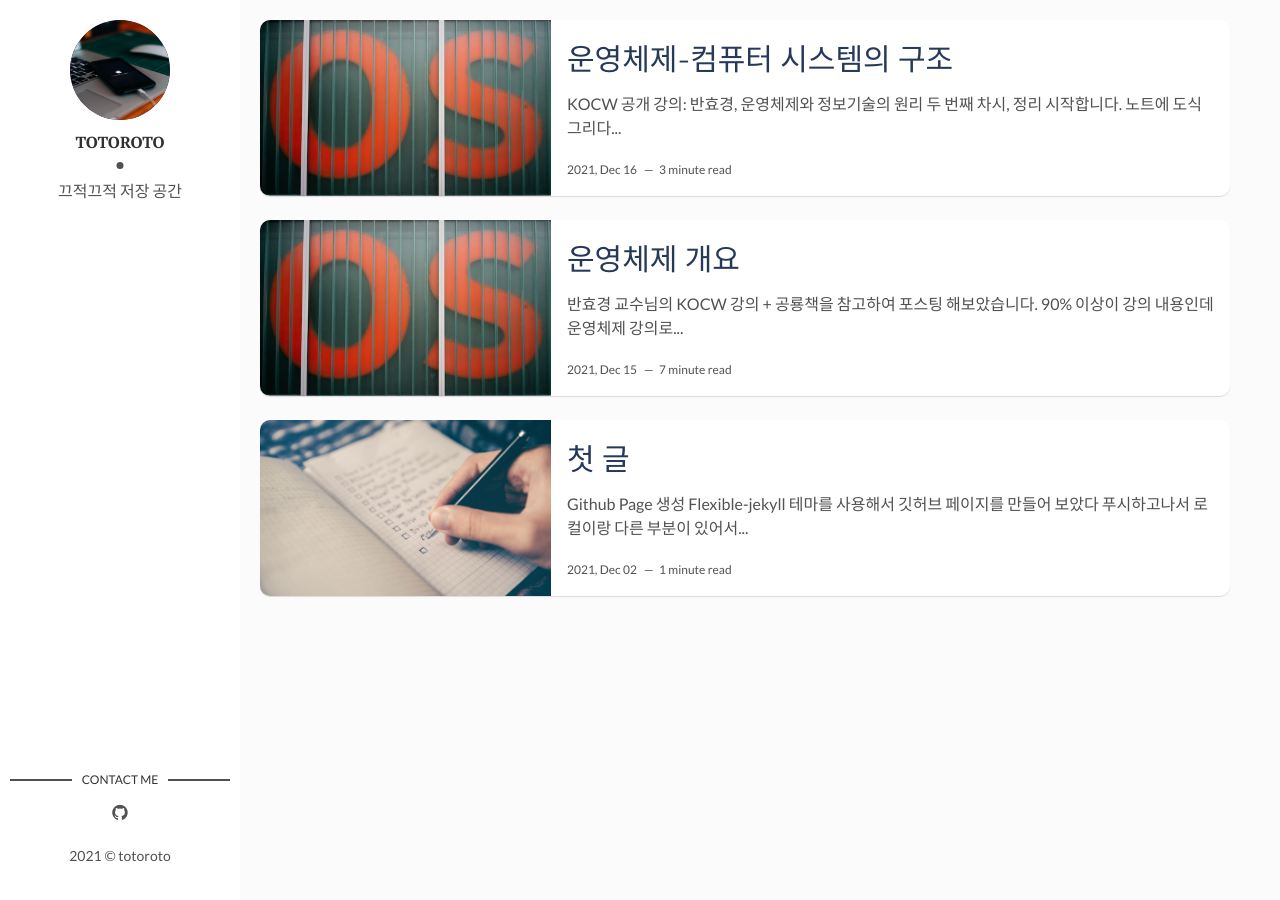
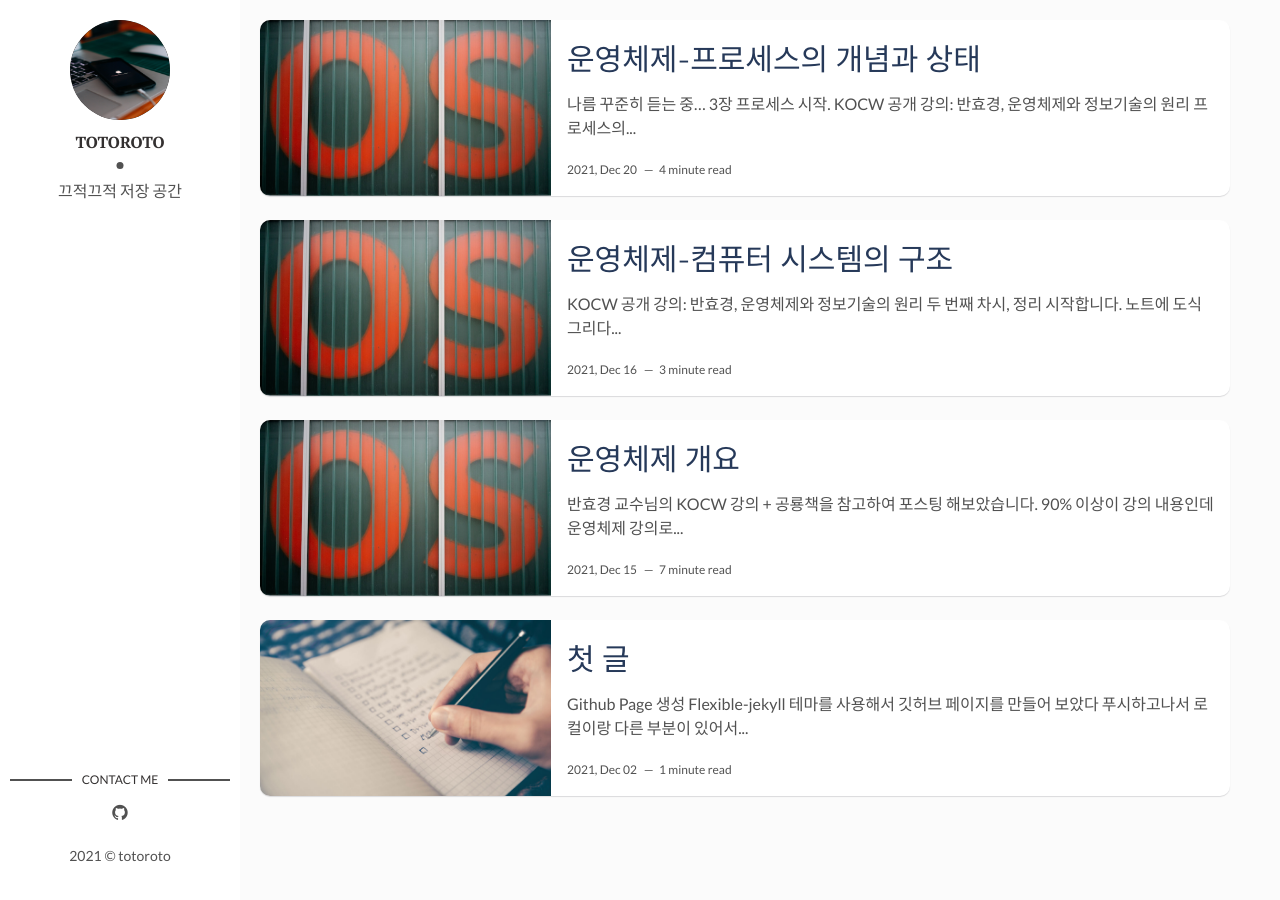
Before and after one commit to totoroto/totoroto.github.io, a Jekyll site: the page built from index.html, in a window 1280 px wide. Built offline with Jekyll 4.4.1, drawn with Linux system fonts in a browser that asks for light colours; the list of posts is cut into pages by our own code; part of the change alters nothing that is shown.

Commit message:
프로세스 관리 포스팅 추가

```diff
--- a/_config.yml
+++ b/_config.yml
@@ -8,7 +8,7 @@ site-twitter: #if your site has a twitter account, enter it here
 
 # Author Settings
 author: totoroto # add your name
-author-img: david-freeman.jpg # add your photo
+author-img: totoroto.jpg # add your photo
 about-author: 끄적끄적 저장 공간 # add description
 social-twitter: # add your Twitter handle
 social-facebook: # add your Facebook handle
--- /dev/null
+++ b/_posts/2021-12-21-OS_process.md
@@ -0,0 +1,204 @@
+---
+layout: post
+title: 운영체제-프로세스의 개념과 상태
+date: 2021-12-21 00:00:00 +0300
+description: You’ll find this post in your `_posts` directory. Go ahead and edit it and re-build the site to see your changes. # Add post description (optional)
+img: OS_title.jpg # Add image post (optional)
+tags: [OS] # add tag
+---
+
+나름 꾸준히 듣는 중...
+3장 프로세스 시작.
+[KOCW 공개 강의: 반효경, 운영체제와 정보기술의 원리](http://www.kocw.net/home/cview.do?cid=4b9cd4c7178db077)
+
+---
+
+## 프로세스의 개념
+
+- 프로세스 : 실행 중인 프로그램.
+
+- 프로세스의 문맥(context) : 프로세스가 현재 상태를 나타내는 정보
+
+    - CPU 수행 상태를 나타내는 하드웨어 문맥  // *CPU에서 어디까지 수행했는가*
+        - 프로그램 카운터, 각종 레지스터
+    - 프로세스의 주소 공간
+        - code, data, stack
+    - 프로세스 관련 커널 자료 구조
+        - PCB(Process Control Block), Kernel stack
+
+## 프로세스의 상태
+
+![KakaoTalk_Photo_2021-12-15-11-41-04.jpeg]({{site.baseurl}}/assets/img/OS/KakaoTalk_Photo_2021-12-15-11-41-04.jpeg){: width="600" height="300"}
+
+- 프로세스는 상태(state)가 변경되며 수행됩니다.
+    - Running
+        CPU를 잡고 instruction을 수행 중인 상태
+    - Ready
+        CPU를 기다리는 상태(메모리 등 다른 조건을 모두 만족 하고)
+
+    - Blocked(wait, sleep)
+        CPU를 주어도 당장 instruction을 수행할 수 없는 상태
+        프로세스 자신이 요청한 이벤트(ex. I/O)가 즉시 만족되지 않아 이를 기다리는 상태
+            ex. 디스크에서 file을 읽어와야 하는 경우
+
+    - New : 프로세스가 생성 중인 상태
+
+    - Terminated : 수행(execution)이 끝난 상태
+
+### 프로세스 상태도
+
+![https://z-images.s3.amazonaws.com/thumb/d/d5/Process-state.jpg/600px-Process-state.jpg](https://z-images.s3.amazonaws.com/thumb/d/d5/Process-state.jpg/600px-Process-state.jpg)
+
+*interrupt : 타이머 인터럽트*
+
+---
+
+## PCB(Process Control Block)
+
+- 운영체제가 각 프로세스를 관리하기 위해 프로세스 당 유지하는 정보
+
+- 커널의 주소공간에 저장됨
+- 구성 요소
+    1. OS가 관리 상 사용하는 정보
+        - Process state, Process ID
+        - scheduling information, priority
+    2. CPU 수행 관련 하드웨어 값
+        - Program counter, registers
+    3. 메모리 관련
+        - Code, Data, Stack의 위치 정보
+    4. 파일 관련
+        - Open file descriptors *// 프로세스가 오픈해서 쓰고있는 파일이 어떤 것이 있는지*
+
+### 문맥 교환(Context Switch)
+
+- CPU를 한 프로세스에서 다른 프로세스로 넘겨주는 과정.
+
+- CPU가 다른 프로세스에게 넘어갈 때 운영체제는 다음을 수행합니다.
+    - CPU를 내어주는 프로세스의 상태를 그 프로세스의 PCB에 저장
+        → 나중에 CPU를 얻었을 때 그 다음 위치부터 실행하기 위해서
+
+    - CPU를 새롭게 얻는 프로세스의 상태를 PCB에서 읽어옴
+
+- System call이나 Interrupt 발생 시 반드시 context switch가 일어나는 것은 아닙니다.
+    - 예시
+
+        1. 사용자 프로세스A → 시스템콜 or ISR 함수 → 사용자 프로세스A
+            - user mode → kernel mode → user mode *(문맥 교환 없이 user mode 복귀)*
+
+        2. 사용자 프로세스A → 타이머 인터럽트 or I/O요청 시스템콜 → 사용자 프로세스 B
+            - user mode → kernel mode → user mode *(문맥 교환 일어남)*
+
+        → 1 의 경우에도 CPU 수행 정보 등 context의 일부를 PCB에 save를 해야하지만
+        문맥 교환을 하는 2 의 경우 캐시 메모리를 지워야 하므로 오버헤드가 훨씬 큽니다.
+
+
+### 프로세스를 스케줄링 하기 위한 큐
+
+- Job queue : 현재 시스템 내에 있는 모든 프로세스의 집합
+
+- Ready queue : 현재 메모리 내에 있으면서 CPU를 잡아서 실행되기를 기다리는 프로세스의 집합
+
+- Device queue : I/O device의 처리를 기다리는 프로세스의 집합
+
+    → 프로세스들은 각 큐를 오가며 수행됩니다.
+
+(참고) 각 큐의 header에 PCB들이 링크드 리스트의 형태로 연결되어 있습니다.
+
+---
+
+## 스케줄러
+
+운영체제에서 스케줄링을 하는 코드
+
+#### 장기 스케줄러(메모리 스케줄러)    // *옛날 꺼. 요즘엔 swapper를 씁니다*
+- 프로세스에 메모리(및 각종 자원)을 주는 문제
+    - 시작 상태의 프로세스 중 어떤 것들을 ready queue로 보낼 지 결정합니다.
+        -> 프로세스 상태도 상에서 admitted를 시켜주는 것이 장기 스케줄러
+
+    - 시분할(time-sharing) 시스템에는 보통 장기 스케줄러가 없음(무조건 ready)
+
+    - 메모리에 프로그램을 몇 개 올릴 지 제어
+
+#### 단기 스케줄러(CPU 스케줄러)
+- 어떤 프로세스에게 CPU를 줘서 다음번에 running 시킬 지 결정합니다.
+- 타이머 인터럽트 걸릴때마다 자주 호출이 됩니다. (ms 단위)
+
+#### 중기 스케줄러(Swapper)
+- 프로세스에게서 메모리를 뺏는 문제
+- 프로세스에게 일단 메모리를 주고 메모리가 부족한 경우, 통째로 프로세스를 디스크로 쫓아냅니다.
+
+---
+
+## 프로세스의 상태
+
+위 스케줄러의 개념이 도입되며 기존 Running, Ready, Blocked의 상태에 Suspended가 추가됩니다.
+
+- Running
+    CPU를 잡고 instruction을 수행 중인 상태
+
+- Ready
+    CPU를 기다리는 상태(메모리 등 다른 조건을 모두 만족 하고)
+
+- Blocked(wait, sleep)
+    I/O 등의 이벤트를 기다리는 상태.
+    프로세스 자신이 요청한 이벤트(ex. I/O)가 즉시 만족되지 않아 이를 기다리는 상태
+        ex. 디스크에서 file을 읽어와야 하는 경우
+
+- Suspended(stopped)
+    외부적인 이유로 프로세스의 수행이 정지된 상태
+    프로세스는 통째로 디스크에 swap out 됩니다.
+
+    예) 사용자가 프로그램을 일시 정지 시킨 경우, 시스템이 여러 이유로 프로세스를 잠시 중단 시킴
+
+
+### Blocked vs Suspended
+
+둘 다 CPU를 얻지 못한다는 공통점이 있습니다.
+
+- Blocked : 자신이 요청한 이벤트가 만족되면 Ready. (프로세스가 실행 중)
+- Suspended : 외부에서 resume을 해주어야 Active됩니다. (프로세스가 정지 된 상태)
+
+---
+
+### 프로세스 상태도
+![KakaoTalk_Photo_2021-12-15-15-09-00.jpeg]({{site.baseurl}}/assets/img/OS/KakaoTalk_Photo_2021-12-15-15-09-00.jpeg){: width="700" height="500"}
+
+*Note*
+
+- swap in : 메모리에 올라감 / swap out : 메모리에서 쫓겨남.
+
+- I/O 작업(Blocked)을 하다가 Suspended 상태가 되면 I/O 작업이 끝났을 때 Suspended Ready 상태가 됩니다.
+
+- 프로그램A가 실행 중인데 디스크 컨트롤러가 프로그램B의 I/O 요청이 완료되어 인터럽트가 들어왔습니다.
+    이 때, A의 상태는 여전히 커널모드에서 Running한다고 간주합니다.
+
+---
+## Thread
+  ![KakaoTalk_Photo_2021-12-15-16-07-39.jpeg]({{site.baseurl}}/assets/img/OS/KakaoTalk_Photo_2021-12-15-16-07-39.jpeg){: width="350" height="400"}
+#### 쓰레드 : 프로세스 내부에서 CPU 수행 단위
+
+- 프로세스 → [stack, code, data]로 나뉘어져 있는 주소공간을 갖고 있습니다.
+
+- 구현 방식에 따라 조금 다를 수 있지만..
+웹 브라우저를 n개 띄우는 경우, n개의 프로세스를 만드는 것은 비효율적입니다.
+따라서 쓰레드를 사용해 웹 브라우저를 여러 개 띄워도 code 부분은 share하고 1개 프로세스가 만들어집니다.
+
+    → 웹 브라우저가 무슨 일을 하는 가에 따라 PCB내 레지스터 값(thread 1, thread 2, thread 3..)과
+    주소 공간 내 stack(thread 1의 스택, thread 2의 스택, thread 3의 스택..) 다른 일을 하게 함.
+
+    → 프로세스 간 이동을 하는 Context Switch에 비해 쓰레드 간 이동은 오버헤드가 적습니다. *효율적*
+
+#### 쓰레드의 구성
+ - 프로그램 카운터
+ - register set
+ - stack space
+
+#### 쓰레드가 동료 쓰레드와 공유하는 부분 (= task)
+- code section
+- data section
+- OS 리소스
+-> 다중 스레드에서는 하나가 blocked 상태인 동안에도 다른 스레드가 running되어 빠른 처리를 할 수 있습니다.
+
+#### 쓰레드의 장점
+- 응답이 빠름. 자원의 공유. 프로세스 여러 개 보다 쓰레드 여러 개가 오버헤드가 적습니다.
+- 멀티 프로세서 환경에서 스레드 여러 개를 두면 더 빨리 작업할 수 있습니다.
```
Also changed, not shown: assets/img/OS/KakaoTalk_Photo_2021-12-15-15-09-00.jpeg (added), assets/img/OS/KakaoTalk_Photo_2021-12-15-16-07-39.jpeg (added), assets/img/totoroto.jpg (renamed from assets/img/david-freeman.jpg), 1 other file.
